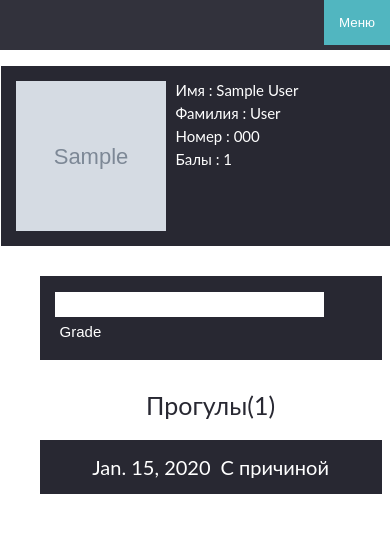
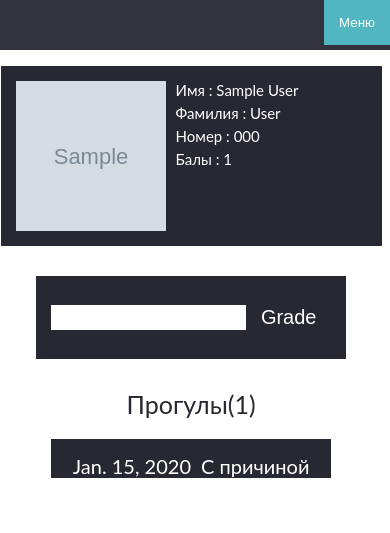
Before and after one commit to Cradlock/Journal, a Django app: page /journal/student/1 in a window 390 px wide. Shown: the top 533 px of the page. Run offline with Django 4.2, Linux system fonts and the light colour scheme; a user stored in the database is signed in; tables that the repository leaves empty hold one stand-in row (values such as "Sample post"); grey boxes marked "Sample" are stand-in pictures.

Commit message:
update templates

```diff
--- a/core/urls.py
+++ b/core/urls.py
@@ -2,9 +2,10 @@ from django.contrib import admin
 from django.urls import path,include,re_path
 from django.conf import settings
 from django.conf.urls.static import static
-from journal.views import page404
+from journal.views import page404,index
 
 urlpatterns = [
+    path('',index),
     path('admin/', admin.site.urls),
     path('journal/',include("journal.urls"))
 ]
--- a/journal/models.py
+++ b/journal/models.py
@@ -9,7 +9,7 @@ class Student(models.Model):
     surname = models.CharField(max_length=45,verbose_name="Фамилия студента")
     point = models.IntegerField(verbose_name="Балы",editable=False,blank=True,null=True,default=0)
     number = models.CharField(max_length=25,blank=False,verbose_name="Номер студента")
-
+    place_rating = models.PositiveIntegerField(default=0,blank=True,editable=True)
     def __str__(self):
         return self.name
 
@@ -21,7 +21,8 @@ class Student(models.Model):
         ).order_by('-truancy_count')
 
     def truancy_count(self):
-        return self.sorted_by_truancy_count().count()
+
+        return self.truancie_set.count()
 
     class Meta:
         verbose_name_plural = "Студенты"
--- a/journal/static/style.css
+++ b/journal/static/style.css
@@ -1,6 +1,7 @@
 body{
     margin: 0;
     padding: 0;
+    overflow-y: scroll;
 }
 
 header{
@@ -87,7 +88,7 @@ header div{
     margin: 5%;
 }
 .login_form form{
-    width: 70%;
+    width: 100%;
     max-width: 450px;
     height: 400px;
     background: rgba(40,40,50);
@@ -290,7 +291,7 @@ header div{
 
 
 .self_content{
-    width: 100%;
+    width: 90%;
     display: flex;
     align-items: center;
     justify-content: center;
@@ -299,6 +300,42 @@ header div{
     margin: 4%;
 }
 
+.grade_block{
+    width: 80%;
+    max-width: 800px;
+    display: flex;
+    background: rgba(40,40,50);
+    padding: 15px;
+    color: white;
+    font-family: Lato, sans-serif;
+    font-size: 20px;
+    gap: 10px;
+    justify-content: center;
+    align-items: center;
+}
+
+.grade_block input{
+    border: 0;
+    font-size: 20px;
+    width: 100%;
+}
+.grade_block button{
+    border: 0;
+    background: transparent;
+    color: white;
+    font-size: 15px;
+    padding: 5px;
+}
+
+.grade_block button:hover{
+    transition: 0.5s ease;
+    background: #51b6c0;
+}
+
+.grade_block form{
+    display: flex;
+    align-items: center
+}
 
 .self_info{
     width: 80%;
@@ -316,6 +353,10 @@ header div{
     .self_info{
         font-size: 15px;
         width: 100%;
+    }
+    .grade_block button{
+        font-size: 20px;
+        margin: 10px;
     }
 }
 
@@ -341,36 +382,6 @@ p,span{
 }
 
 
-.grade_block{
-    width: 80%;
-    max-width: 800px;
-    display: flex;
-    background: rgba(40,40,50);
-    padding: 15px;
-    color: white;
-    font-family: Lato, sans-serif;
-    font-size: 20px;
-    gap: 10px;
-    justify-content: center;
-    align-items: center;
-}
-
-.grade_block input{
-    border: 0;
-    font-size: 20px;
-}
-.grade_block button{
-    border: 0;
-    background: transparent;
-    color: white;
-    font-size: 15px;
-    padding: 5px;
-}
-
-.grade_block button:hover{
-    transition: 0.5s ease;
-    background: #51b6c0;
-}
 
 .Truancies{
     width: 80%;
@@ -388,14 +399,14 @@ p,span{
 .truancie{
     width: 100%;
     display: flex;
+    flex-wrap: wrap;
     background: rgba(40,40,50);
-    padding: 15px;
+    padding-top: 15px;
     color: white;
     font-family: Lato, sans-serif;
     font-size: 20px;
-    gap: 10px;
     justify-content: center;
-    align-items: center;
+    align-items: flex-start;
 }
 
 
@@ -417,8 +428,7 @@ p,span{
 }
 
 .filters{
-    width: 100%;
-    max-width: 800px;
+    width: 90%;
     display: flex;
     background: rgba(40,40,50);
     padding: 15px;
@@ -439,3 +449,31 @@ p,span{
     transition: 0.5s ease;
     background: #51b6c0;
 }
+
+
+.ret_number{
+    background: rgba(40,40,50);
+    font-size: 25px;
+    align-items: center;
+    cursor: pointer;
+    display: flex;
+}
+
+.cause_tr{
+    display: none;
+    width: 80%;
+    word-wrap: break-word;
+}
+
+.cause_button{
+    margin-left: 10px;
+    cursor: pointer ;
+}
+
+.cause_button:hover + .cause_tr{
+    display: block;
+}
+
+.cause_tr:hover{
+    display: block;
+}
--- a/journal/templates/student.html
+++ b/journal/templates/student.html
@@ -31,16 +31,20 @@
             <span>
                 {{tr.date}}
             </span>
-            <span>
                 {% if tr.cause %}
-                С причиной
+                <span class="cause_button">С причиной</span>
+                <div class="cause_tr">
+                   {{tr.cause}}
+                </div>
                 {% else %}
-                Без причины
+                <span class="cause_button">Без причины</span>
                 {% endif %}
             </span>
         </div>
         {% endfor %}
     </div>
 </div>
+<script>
 
+</script>
 {% endblock %}
--- a/journal/views.py
+++ b/journal/views.py
@@ -13,8 +13,7 @@ def index(request):
         filtered_students = students.none()
 
         try:
-            student_id = int(search_data)
-            filtered_students = students.filter(id=student_id)
+            filtered_students = students.filter(number=search_data)
         except ValueError:
             pass
 
@@ -43,10 +42,15 @@ def rating(request):
 
 
         if point_f:
-            students_sort = Student.objects.all().order_by("-point")
-
+            students = Student.objects.all().order_by("point")
+            for i,item in enumerate(students):
+                item.place_rating = i+1
+            students_sort = students
         elif truancies_f:
-            students_sort = Student.sorted_by_truancy_count()
+            students = Student.sorted_by_truancy_count()
+            for i, item in enumerate(students):
+                item.place_rating = i + 1
+            students_sort = students
 
     context = {
         "title":"Рейтинг",
@@ -63,9 +67,11 @@ def student(request,id):
 
     if request.method == 'POST' and request.user.is_authenticated and request.user.is_staff:
         grade = request.POST.get('grade')
-        people.point += int(grade)
-        people.save()
-
+        try:
+           people.point += int(grade)
+           people.save()
+        except:
+            pass
 
 
 
```
Also changed, not shown: journal/templates/rating.html (+8 -5 lines), journal/migrations/0002_alter_truancie_options.py (added), journal/migrations/0003_student_place_rating.py (added).
